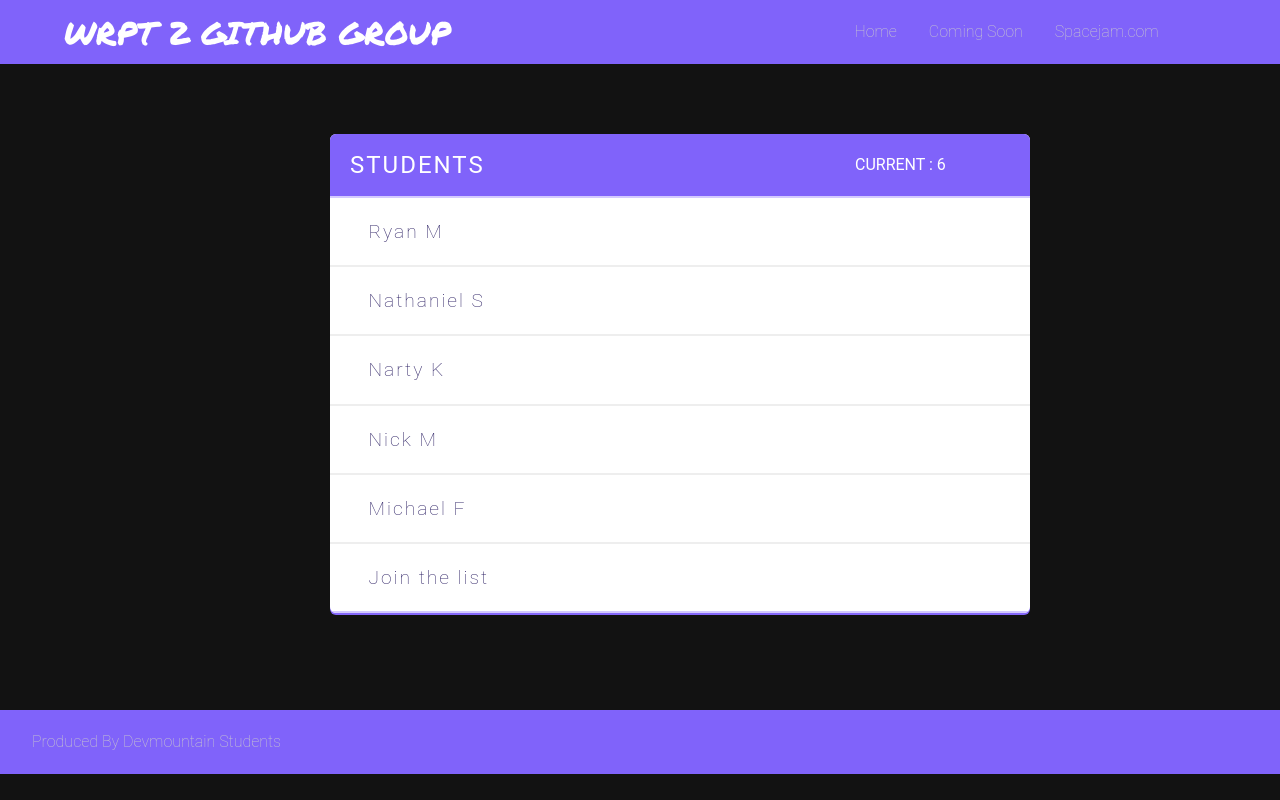
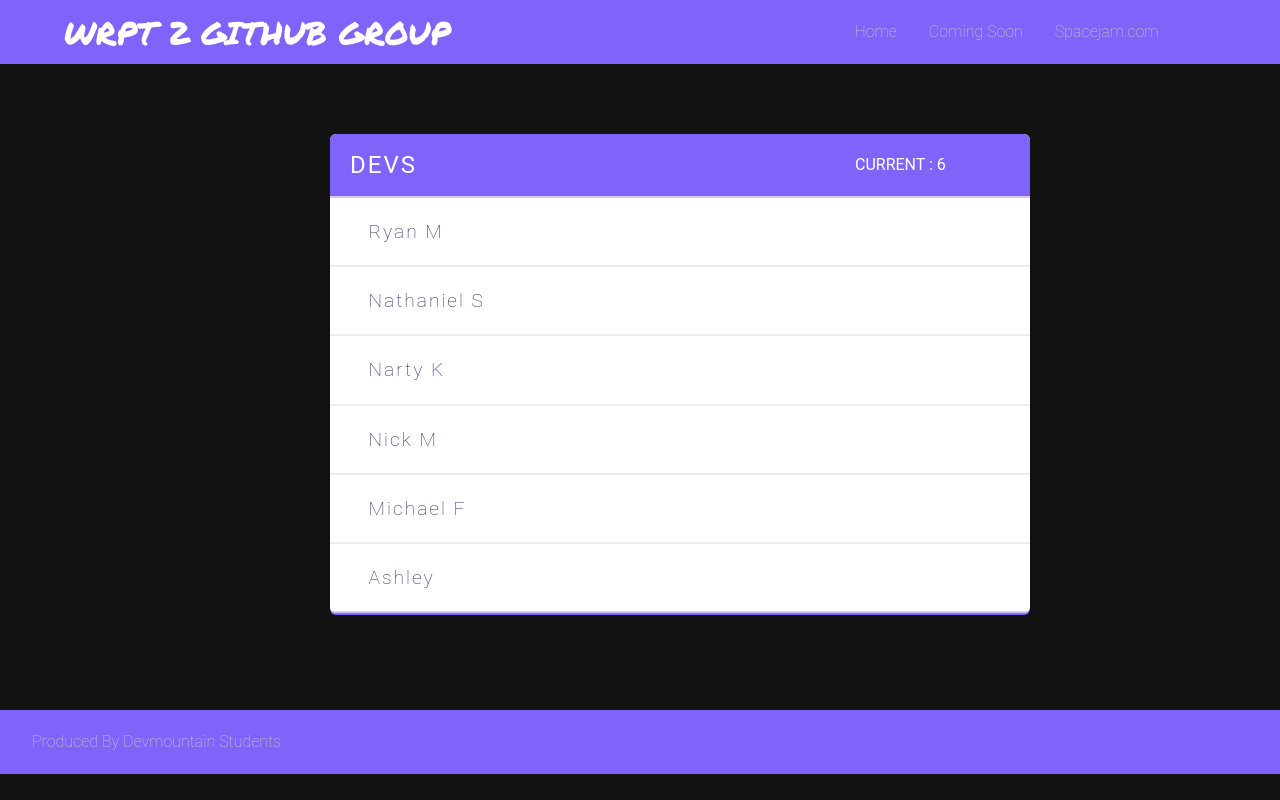
Before and after one commit to WRPT2/friendly-fiesta, a React (Create React App) app: page / in a window 1280 px wide. Built offline with nearby package versions, Linux system fonts and the light colour scheme; a web font is replaced by a local one.

Commit message:
Nick Branch Code Refactor

```diff
--- a/src/DevList.js
+++ b/src/DevList.js
@@ -1,20 +1,20 @@
 import React, { Component } from 'react';
 
 const Header = (props) => {
-
     return (
-        <header class="student">
+        <header class="studenta">
             <h1>{props.title}</h1>
-            <span className="stats">CURRENT : {props.totalPlayers}</span>
+            <span className="stats">CURRENT : {props.totalStudents}</span>
         </header>
     );
 }
-const Player = (props) => {
+
+const Student = (props) => {
     return (
-        <div className="player">
-            <span className="player-name">
-                <button className="remove-player" onClick={() => props.removePlayer(props.id)}>✖</button>
-                {props.playerName}
+        <div className="student">
+            <span className="student-name">
+                <button className="remove-student" onClick={() => props.removeStudent(props.id)}>✖</button>
+                {props.studentName}
             </span>
 
         </div>
@@ -23,7 +23,7 @@ const Player = (props) => {
 
 class DevList extends React.Component {
     state = {
-        players: [
+        students: [
             {
                 name: "Ryan M",
                 id: 1
@@ -45,34 +45,33 @@ class DevList extends React.Component {
                 id: 5
             },
             {
-                name: "Join the list",
-                id: 5
+                name: "Ashley",
+                id: 6
             }
-
         ]
     }
 
-    handleRemovePlayer = (id) => {
+    handleRemoveStudent = (id) => {
         this.setState(prefState => {
             return {
-                players: prefState.players.filter(p => p.id !== id)
+                students: prefState.students.filter(p => p.id !== id)
             }
         });
     }
 
     render() {
         return (
-            <div className="scoreboard">
+            <div className="studentboard">
                 <Header
-                    title="STUDENTS"
-                    totalPlayers={this.state.players.length}
+                    title="DEVS"
+                    totalStudents={this.state.students.length}
                 />
-                {this.state.players.map(player =>
-                    <Player
-                        playerName={player.name}
-                        id={player.id}
-                        key={player.id.toString()}
-                        removePlayer={this.handleRemovePlayer}
+                {this.state.students.map(student =>
+                    <Student
+                        studentName={student.name}
+                        id={student.id}
+                        key={student.id.toString()}
+                        removeStudent={this.handleRemoveStudent}
                     />
                 )}
             </div>
--- a/src/css/students.css
+++ b/src/css/students.css
@@ -6,7 +6,7 @@ header h1 {
   font-weight: normal;
 }
 
-.student{
+.studenta{
   color: #FFF;
   padding: 5px 5px 5px 20px;
   display: flex;
@@ -15,7 +15,7 @@ header h1 {
   border-bottom: solid 2px #D4CAFF;
 }
 
-.scoreboard {
+.studentboard {
     background: #fff;
     width: 700px;
     margin: 70px auto;
@@ -24,33 +24,33 @@ header h1 {
     overflow: hidden;
   }
 
-  .player {
+  .student {
     display: flex;
     font-size: 1.2em;
     border-bottom: solid 2px #EEEEEE;
     letter-spacing: 2px;
   }
 
-    .player:last-of-type {
+    .student:last-of-type {
       border-bottom-color: #D4CAFF;
     }
 
-    .player-name:hover .remove-player {
+    .student-name:hover .remove-student {
       visibility: visible;
     }
 
-    .player-name,
+    .student-name,
     .counter-score {
       color: #2F2366;
     }
 
-    .player-name {
+    .student-name {
       flex-grow: 1;
       line-height: 3.5em;
       padding-left: 10px;
     }
 
-    .remove-player {
+    .remove-student {
       font-size: 1.15em;
       border: none;
       outline: none;
@@ -61,7 +61,7 @@ header h1 {
       padding: 0;
       background: none;
     }
-
+  /*future css adding input box other things etc */
   .stats,
   .stopwatch {
     width: 170px;
```
Also changed, not shown: src/App.js (line endings or trailing spaces).
